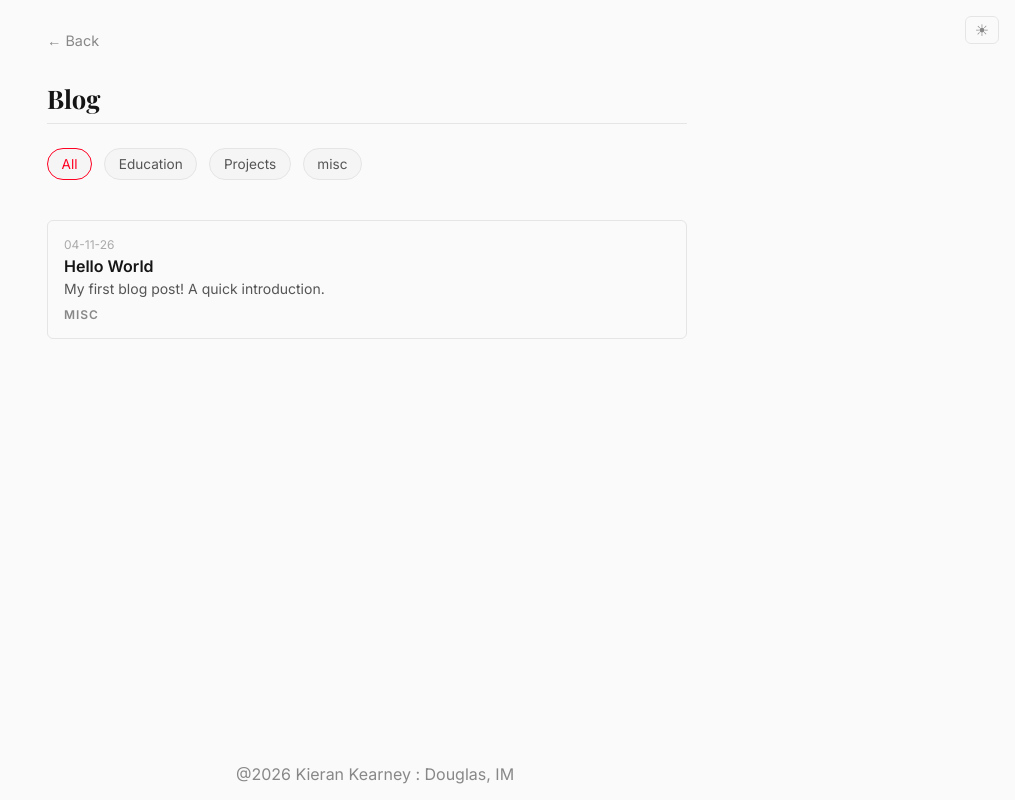
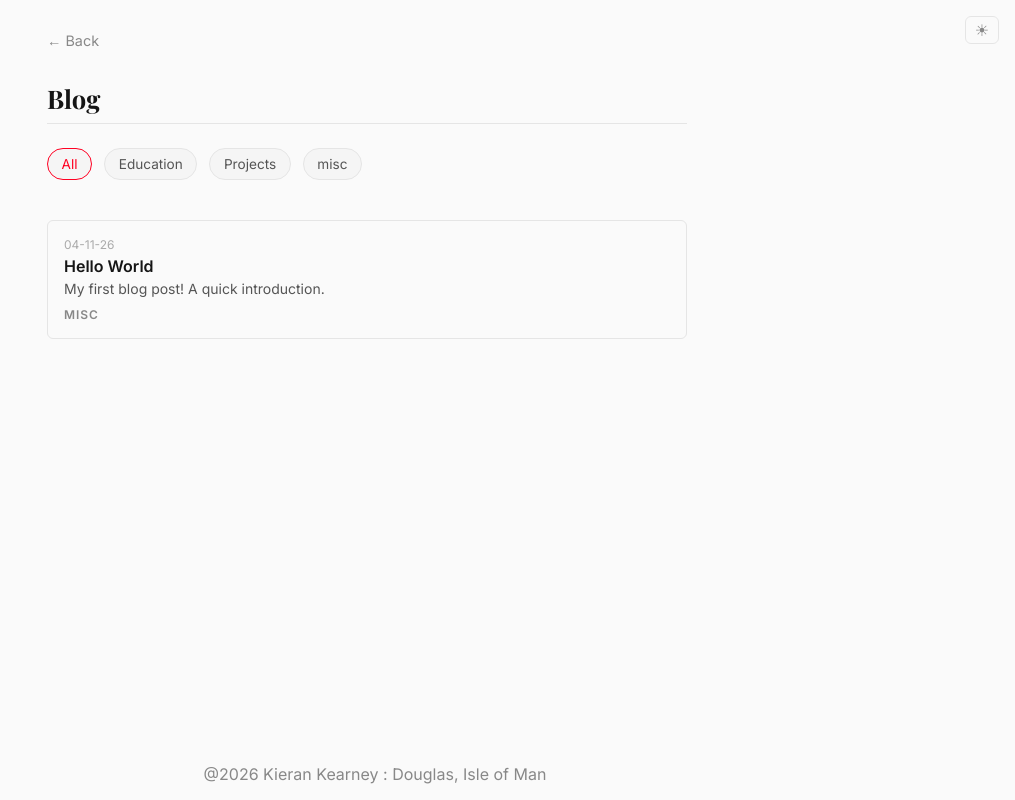
Before and after one commit to K1erans/Site, a React (Vite) app: page /blog in a window 1280 px wide. Shown: the whole page, without its empty margins (265-1280 px from the left). Built offline with nearby package versions, Linux system fonts and the light colour scheme; a web font is replaced by a local one.

Commit message:
updating UI

```diff
--- a/src/components/Footer.tsx
+++ b/src/components/Footer.tsx
@@ -5,7 +5,7 @@ export default function Footer() {
     <footer className="footer">
       @{year}{" "}
       <a href="https://www.linkedin.com/in/kierankearney10/">Kieran Kearney</a>{" "}
-      <span>: Douglas, IM</span>
+      <span>: Douglas, Isle of Man</span>
     </footer>
   );
 }
```
Also changed, not shown: src/posts/hello-world.md (+2 -0 lines).
